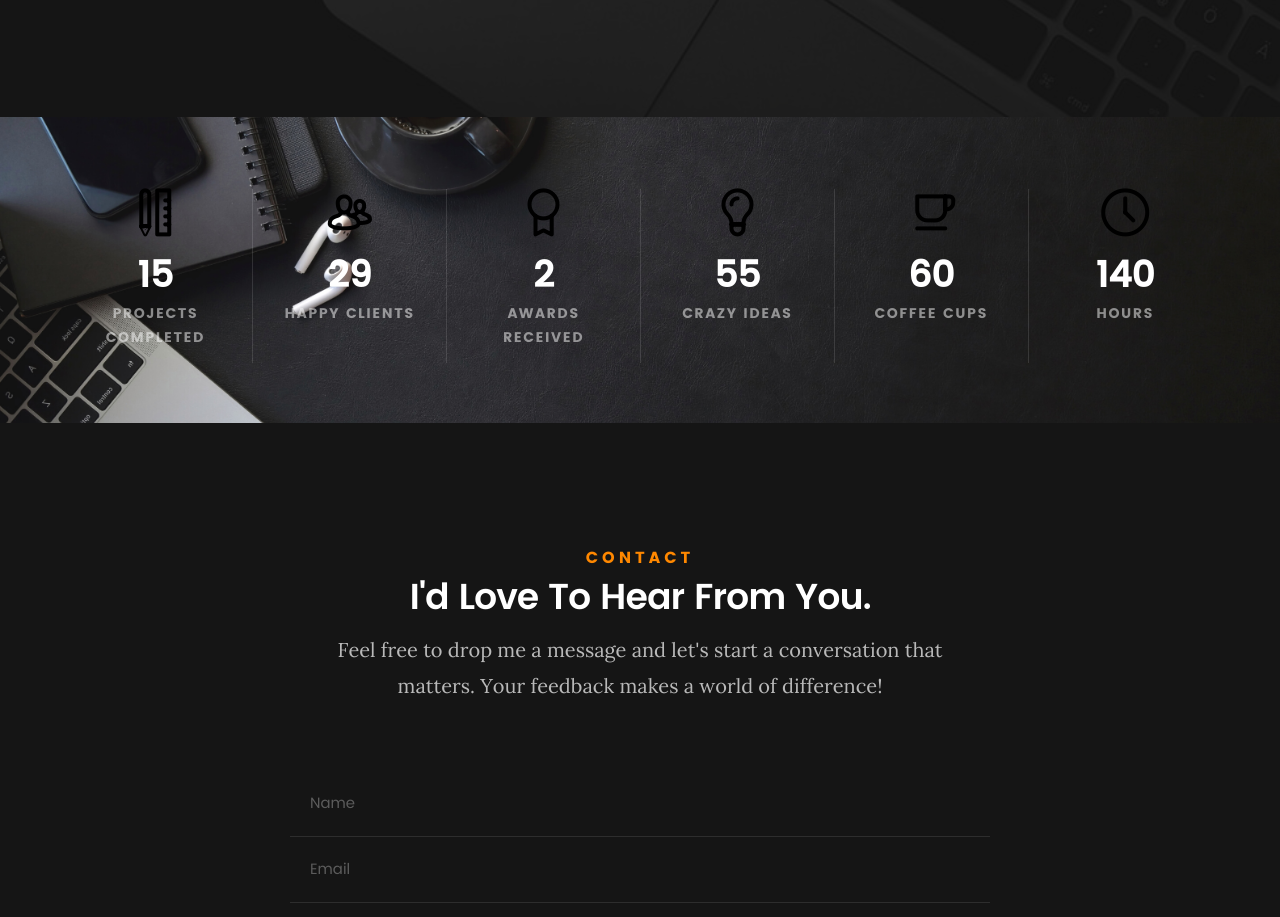
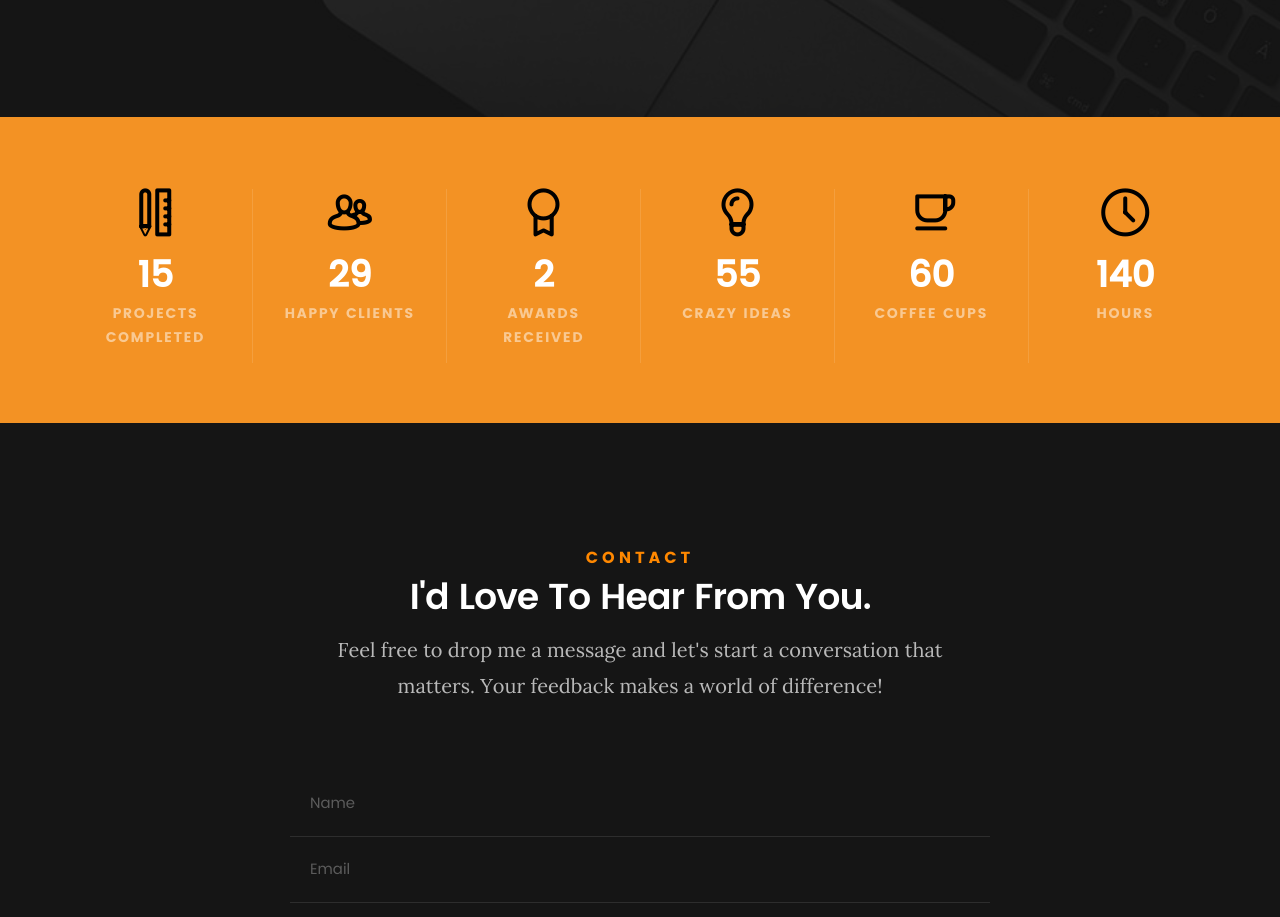
Before and after one commit to Touseef4705/Portfolio, a plain HTML site: page index.html in a window 1280 px wide. Shown: the part 7189-8106 px from the top of the page. Drawn offline with Linux system fonts and the light colour scheme; files whose address does not match are found by name.

Commit message:
Count background colour changes

```diff
--- a/css/main.css
+++ b/css/main.css
@@ -2187,7 +2187,8 @@ header .logo a {
  */
 #stats {
 	/* background: #9900ff; */
-	background-image: url(../images/Black\ Minimal\ Motivation\ Quote\ LinkedIn\ Banner.png);
+	/* background-image: url(../images/Black\ Minimal\ Motivation\ Quote\ LinkedIn\ Banner.png); */
+	background-color: #f39224;
 	background-repeat: no-repeat;
 	background-size: cover;
 	padding-top: 7.2rem;
```
